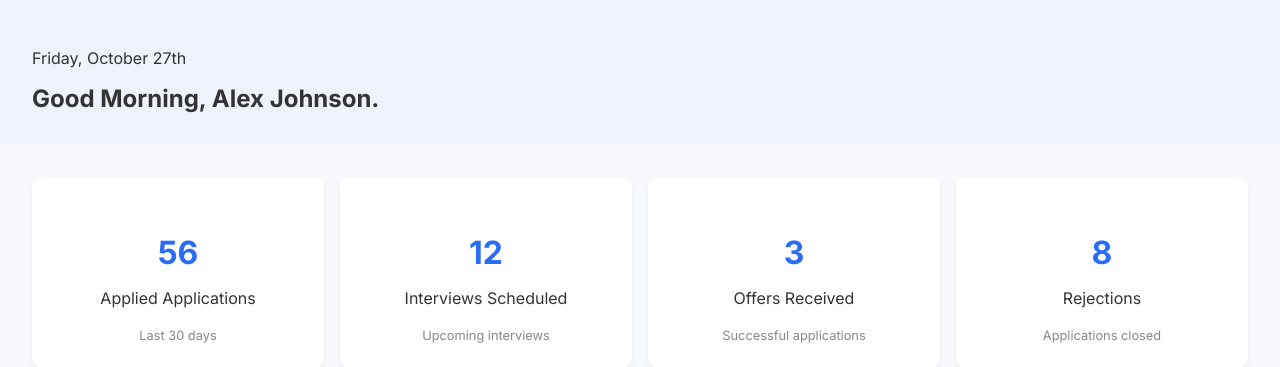
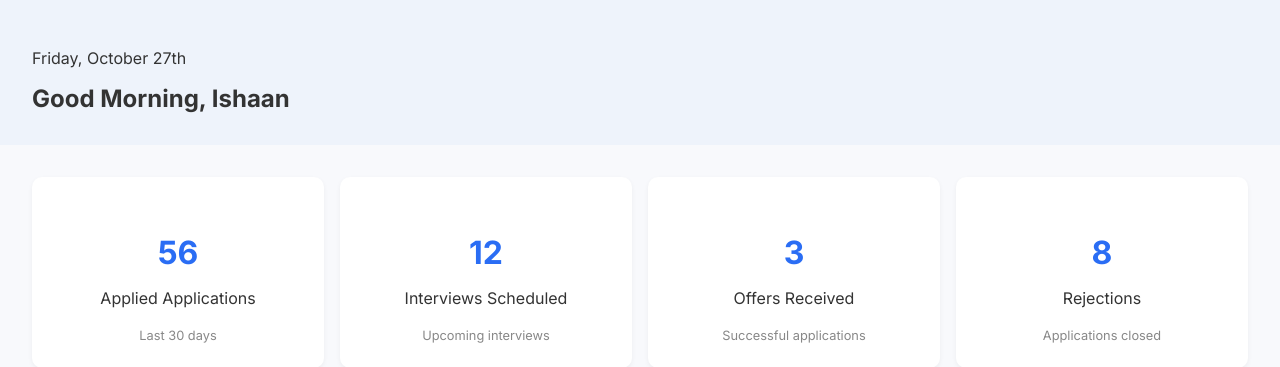
Before and after one commit to ishhaan6233/resume, a Django app: template resume_app/templates/home.html in a window 1280 px wide. Shown: the part 85-452 px from the top of the page. Run offline with Django 3.2, Linux system fonts and the light colour scheme; the template is opened without the code that fills it, so the values that code supplies are empty; some libraries are stand-ins or nearby versions.

Commit message:
Html updated

```diff
--- a/resume_app/templates/home.html
+++ b/resume_app/templates/home.html
@@ -30,7 +30,7 @@
     <!-- Greeting -->
     <section class="greeting">
       <p>Friday, October 27th</p>
-      <h1>Good Morning, Alex Johnson.</h1>
+      <h1>Good Morning, Ishaan</h1>
     </section>
 
     <!-- Application Overview -->
```
